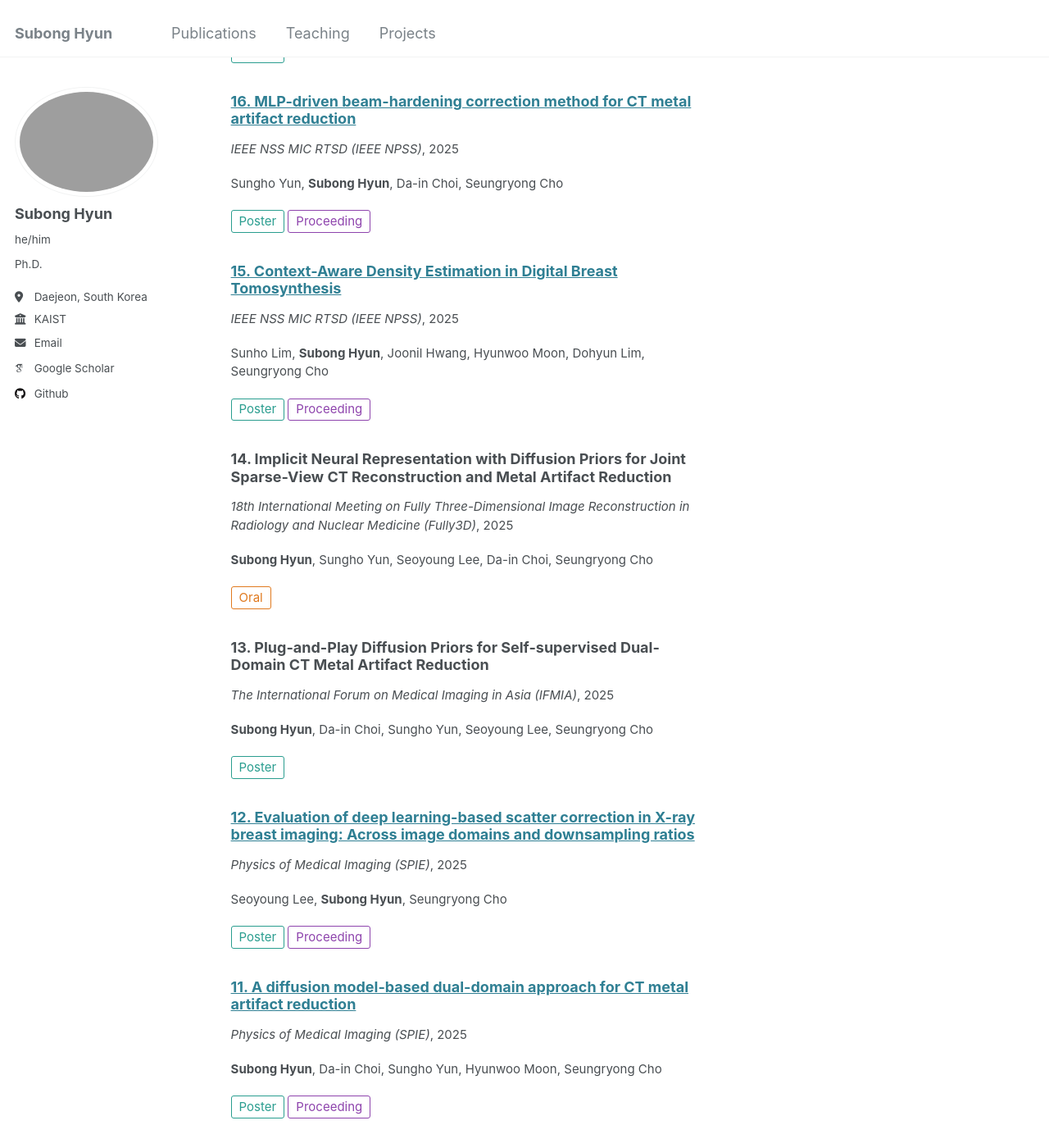
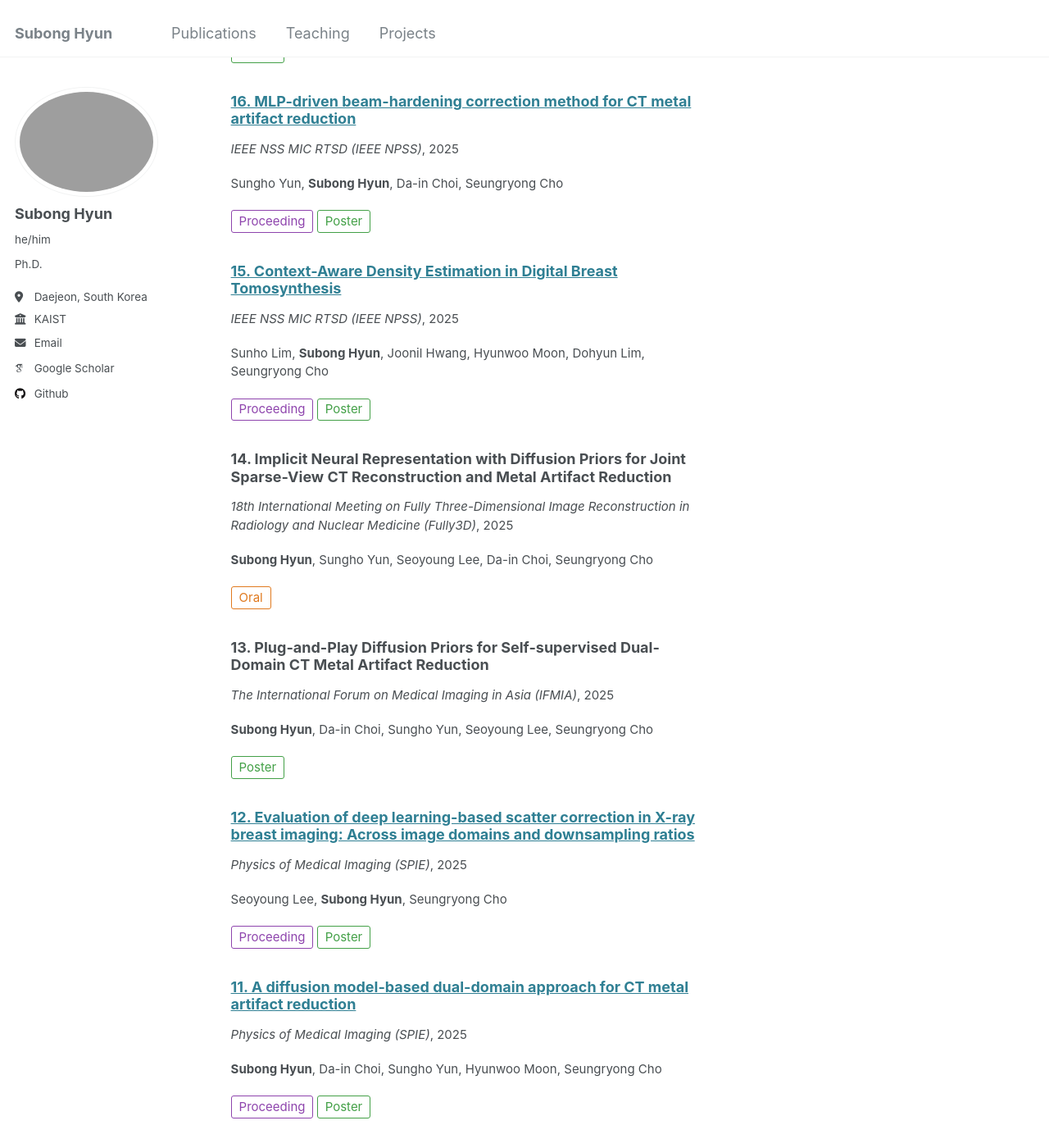
Before and after one commit to SubongHyun/subonghyun.github.io, a Jekyll site: the page built from _pages/publications.html, in a window 1280 px wide and 1400 px high, scrolled down 2749 px. Shown: the whole window at 82% size. Built offline with Jekyll 4.4.1, drawn with Linux system fonts in a browser that asks for light colours; some web fonts are replaced; some of the changed text lies outside the part shown.

Commit message:
Put Proceeding/Paper before Oral/Poster and make Poster green
Co-Authored-By: Claude Opus 5.5 <noreply@anthropic.com>

```diff
--- a/_includes/archive-single.html
+++ b/_includes/archive-single.html
@@ -77,8 +77,8 @@
 
     {% if post.collection == 'publications' and post.presentation or post.paperurl %}
       <p style="font-size: smaller;">
-        {% if post.presentation == 'oral' %}<span style="display: inline-block; padding: 0.1em 0.6em; border: 1px solid #e07a1f; border-radius: 3px; color: #e07a1f;">Oral</span>{% elsif post.presentation == 'poster' %}<span style="display: inline-block; padding: 0.1em 0.6em; border: 1px solid #2a9d8f; border-radius: 3px; color: #2a9d8f;">Poster</span>{% endif %}
         {% if post.paperurl %}{% if post.category contains 'conferences' %}{% assign link_label = 'Proceeding' %}{% assign link_color = '#8e44ad' %}{% else %}{% assign link_label = 'Paper' %}{% assign link_color = '#2468c8' %}{% endif %}<a href="{{ post.paperurl }}" target="_blank" rel="noopener" style="display: inline-block; padding: 0.1em 0.6em; border: 1px solid {{ link_color }}; border-radius: 3px; color: {{ link_color }}; text-decoration: none;">{{ link_label }}</a>{% endif %}
+        {% if post.presentation == 'oral' %}<span style="display: inline-block; padding: 0.1em 0.6em; border: 1px solid #e07a1f; border-radius: 3px; color: #e07a1f;">Oral</span>{% elsif post.presentation == 'poster' %}<span style="display: inline-block; padding: 0.1em 0.6em; border: 1px solid #43a047; border-radius: 3px; color: #43a047;">Poster</span>{% endif %}
       </p>
     {% endif %}
 
```
